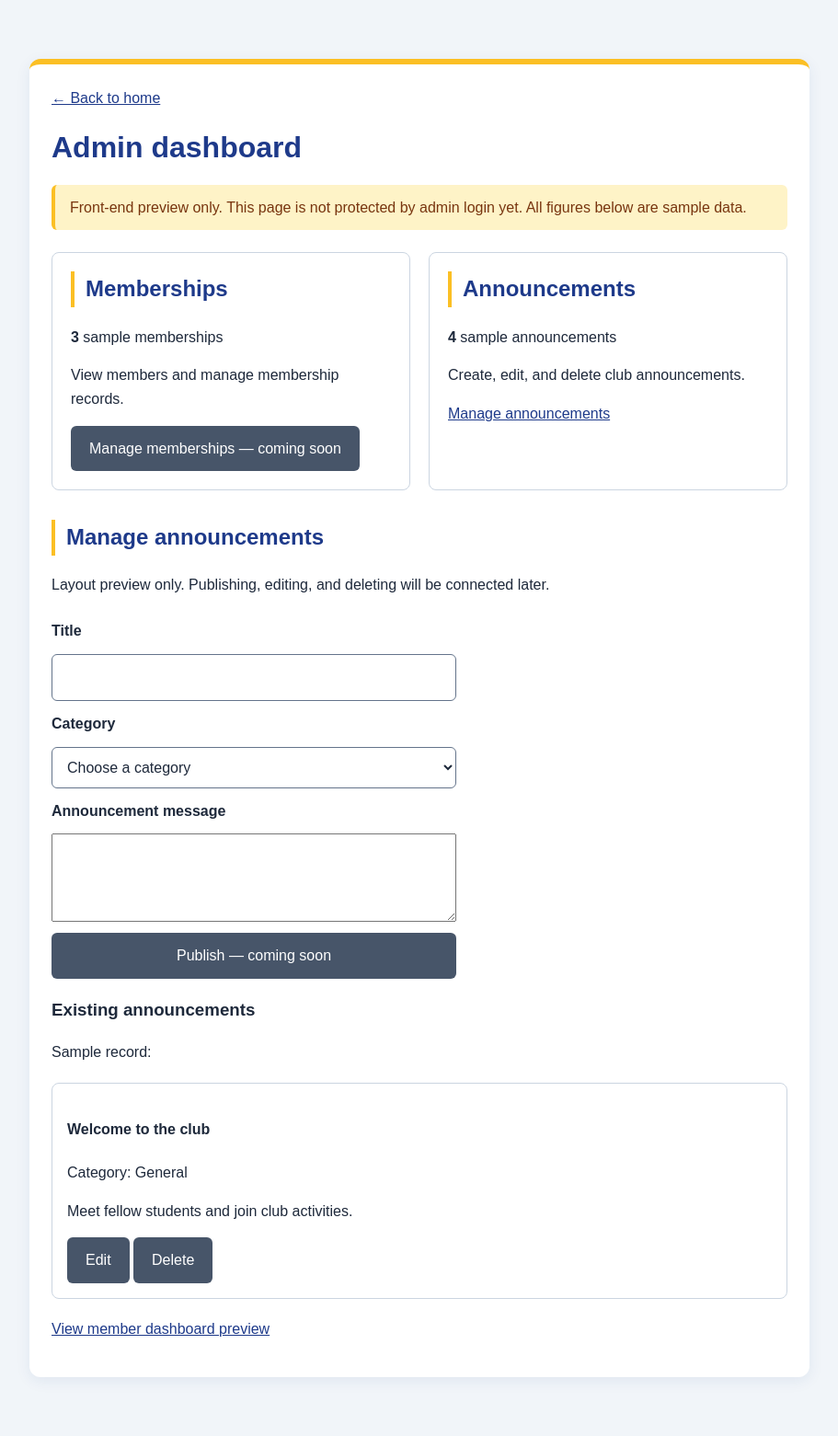
After one commit to mrhsahil/Group-Assessment, a PHP site: page /admin.html in a window 1280 px wide. The commit adds this page. Shown: the whole page at 92% size, without its empty margins (184-1095 px from the left). Run offline with PHP 8.4, Linux system fonts and the light colour scheme.

Commit message:
Add registration validation and front-end previews

```diff
--- /dev/null
+++ b/admin.html
@@ -0,0 +1,92 @@
+<!DOCTYPE html>
+<html lang="en">
+<head>
+    <meta charset="UTF-8">
+    <meta name="viewport" content="width=device-width, initial-scale=1.0">
+    <title>Admin Dashboard | University Club</title>
+    <link rel="stylesheet" href="style.css">
+</head>
+<body>
+    <main>
+        <a href="index.html">← Back to home</a>
+
+        <h1>Admin dashboard</h1>
+
+        <p class="demo-notice">
+            Front-end preview only. This page is not protected by
+            admin login yet. All figures below are sample data.
+        </p>
+
+        <div class="dashboard-grid">
+            <section class="dashboard-card">
+                <h2>Memberships</h2>
+                <p><strong>3</strong> sample memberships</p>
+                <p>View members and manage membership records.</p>
+                <button type="button" disabled>
+                    Manage memberships — coming soon
+                </button>
+            </section>
+
+            <section class="dashboard-card">
+                <h2>Announcements</h2>
+                <p><strong>4</strong> sample announcements</p>
+                <p>Create, edit, and delete club announcements.</p>
+                <p><a href="#manage-announcements">Manage announcements</a></p>
+            </section>
+        </div>
+
+    <section id="manage-announcements">
+        <h2>Manage announcements</h2>
+
+        <p>
+            Layout preview only. Publishing, editing, and deleting will be connected later.
+        </p>
+
+    <form>
+        <label for="announcement-title">Title</label>
+        <input
+            id="announcement-title"
+            name="title"
+            type="text"
+            maxlength="150"
+            required>
+
+        <label for="announcement-category">Category</label>
+        <select id="announcement-category" name="category" required>
+            <option value="">Choose a category</option>
+            <option value="General">General</option>
+            <option value="Events">Events</option>
+        </select>
+
+        <label for="announcement-content">Announcement message</label>
+        <textarea
+            id="announcement-content"
+            name="content"
+            rows="6"
+            maxlength="2000"
+            required
+        ></textarea>
+
+        <button type="button" disabled>
+            Publish — coming soon
+        </button>
+    </form>
+
+    <h3>Existing announcements</h3>
+    <p>Sample record:</p>
+
+    <article class="announcement-card">
+        <h4>Welcome to the club</h4>
+        <p>Category: General</p>
+        <p>Meet fellow students and join club activities.</p>
+
+        <button type="button" disabled>Edit</button>
+        <button type="button" disabled>Delete</button>
+    </article>
+    </section>
+
+        <p><a href="dashboard.html">View member dashboard preview</a></p>
+
+    </main>
+</body>
+</html>
--- a/style.css
+++ b/style.css
@@ -93,3 +93,84 @@ button:disabled {
     background: #475569;
     cursor: not-allowed;
 }
+
+.demo-notice {
+    padding: 12px 16px;
+    background: #FEF3C7;
+    color: #78350F;
+    border-left: 4px solid #FBBF24;
+    border-radius: 6px;
+}
+
+.dashboard-grid {
+    display: grid;
+    grid-template-columns: 1fr;
+    gap: 20px;
+    margin-top: 24px;
+}
+
+.dashboard-card {
+    min-width: 0;
+    margin-top: 0;
+    padding: 20px;
+    border: 1px solid #CBD5E1;
+    border-radius: 8px;
+    overflow-wrap: anywhere;
+}
+
+.dashboard-card h2 {
+    margin-top: 0;
+}
+
+dt {
+    margin-top: 12px;
+    font-weight: bold;
+}
+
+dd {
+    margin: 4px 0 0;
+}
+
+.status-badge {
+    display: inline-block;
+    padding: 4px 12px;
+    background: #DCFCE7;
+    color: #166534;
+    border-radius: 20px;
+}
+
+@media (min-width: 700px) {
+    .dashboard-grid {
+        grid-template-columns: 1fr 1fr;
+    }
+}
+
+select {
+    width: 100%;
+    padding: 12px;
+    border: 1px solid #64748B;
+    border-radius: 6px;
+    background: white;
+    color: #1E293B;
+    font: inherit;
+}
+
+select:focus-visible {
+    outline: 3px solid #1E3A8A;
+    outline-offset: 2px;
+}
+
+.announcement-card {
+    margin: 20px 0;
+    padding: 16px;
+    border: 1px solid #CBD5E1;
+    border-radius: 8px;
+}
+
+nav[aria-label="Announcement pages"] {
+    display: flex;
+    align-items: center;
+    justify-content: space-between;
+    flex-wrap: wrap;
+    gap: 12px;
+}
```
Also changed, not shown: announcements.html (added, +45 -0 lines), announcements.js (added, +105 -0 lines), dashboard.html (added, +60 -0 lines), login.html (added, +64 -0 lines), login.js (added, +15 -0 lines), membership.html (added, +76 -0 lines), membership.js (added, +46 -0 lines), register.html (+6 -4 lines), register.js (added, +31 -0 lines).
